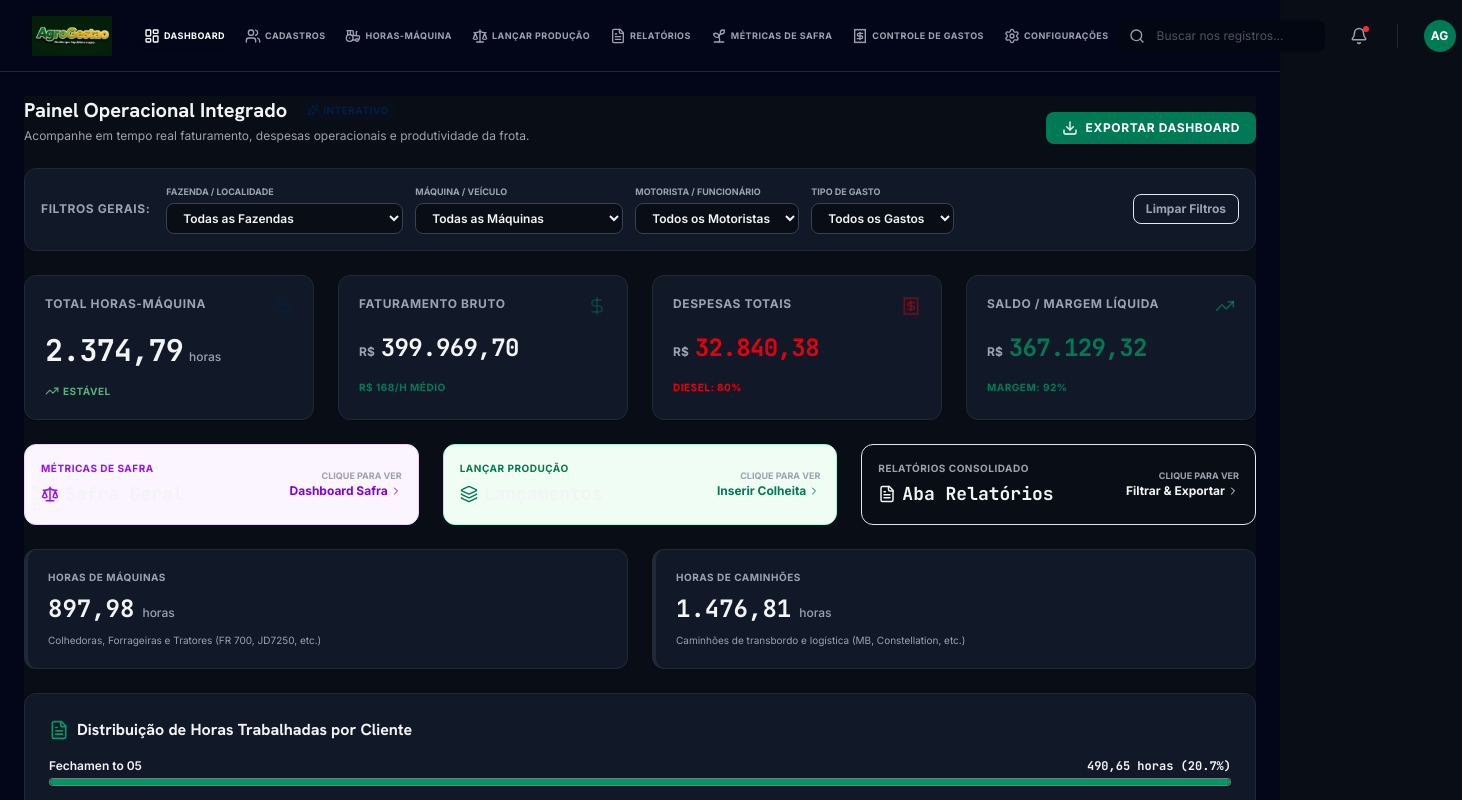
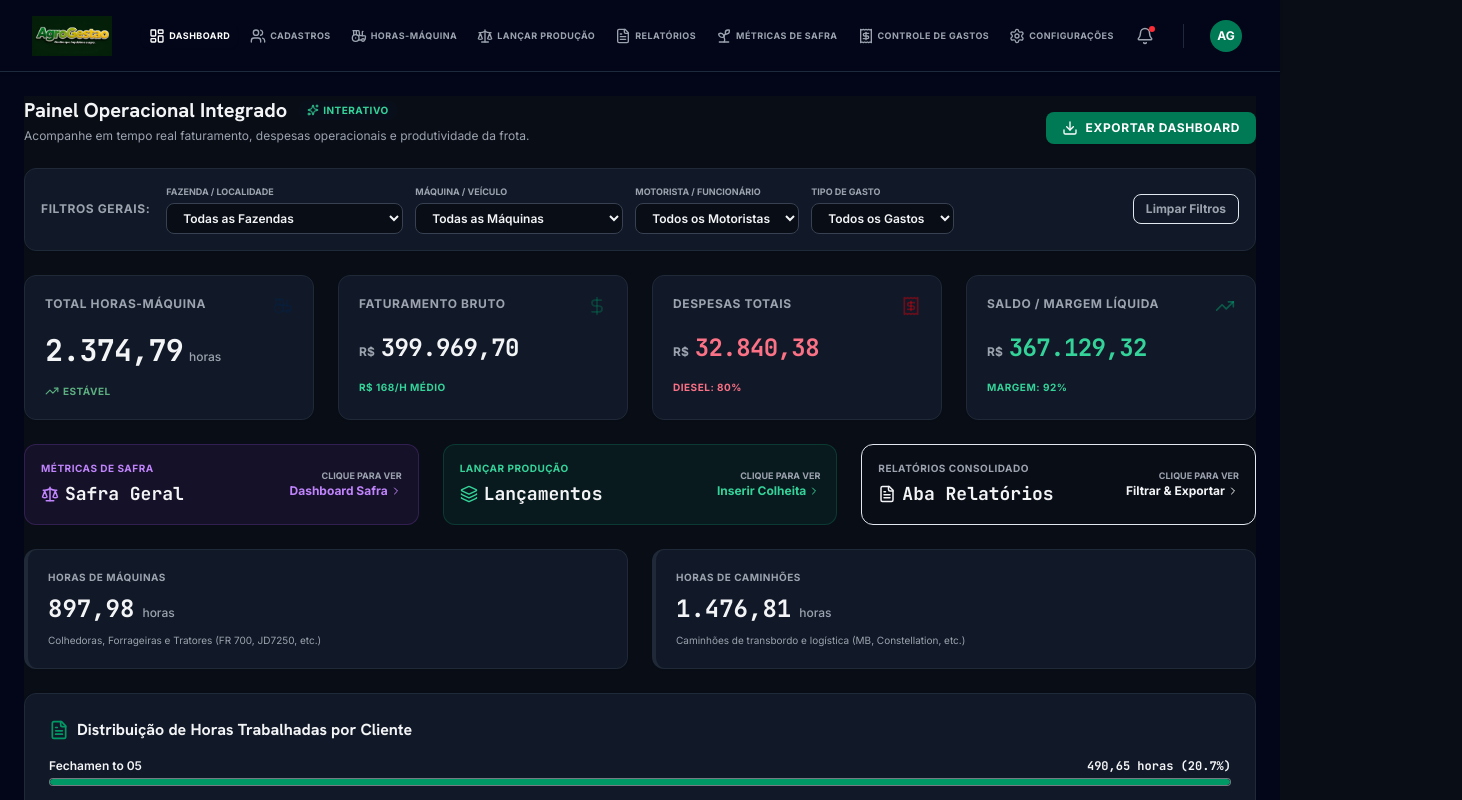
Before and after one commit to scariotagrogestao-web/agrogestao, a React (Vite) app: page / in a window 1280 px wide. Shown: the top 800 px of the page, 1462 px wide, since content can reach past the window. Built offline with nearby package versions, Linux system fonts and the light colour scheme.

Commit message:
style: corrige contraste dos dashboards e graficos no tema escuro

```diff
--- a/preview.html
+++ b/preview.html
@@ -1557,7 +1557,7 @@ function renderSafraDashboard() {
                   <span>🌾 ${item.name} (${item.culture})</span>
                   <span style="font-family:monospace">${fmtNum(item.toneladas)} t (${percent.toFixed(1)}%)</span>
                 </div>
-                <div style="background:#e2e8f0; height:18px; border-radius:30px; overflow:hidden;">
+                <div style="background:var(--border); height:18px; border-radius:30px; overflow:hidden;">
                   <div style="background:${colors[idx % colors.length]}; width:${barWidth}%; height:100%; border-radius:30px;"></div>
                 </div>
               </div>
--- a/preview_template.html
+++ b/preview_template.html
@@ -1557,7 +1557,7 @@ function renderSafraDashboard() {
                   <span>🌾 ${item.name} (${item.culture})</span>
                   <span style="font-family:monospace">${fmtNum(item.toneladas)} t (${percent.toFixed(1)}%)</span>
                 </div>
-                <div style="background:#e2e8f0; height:18px; border-radius:30px; overflow:hidden;">
+                <div style="background:var(--border); height:18px; border-radius:30px; overflow:hidden;">
                   <div style="background:${colors[idx % colors.length]}; width:${barWidth}%; height:100%; border-radius:30px;"></div>
                 </div>
               </div>
--- a/src/components/Header.tsx
+++ b/src/components/Header.tsx
@@ -62,17 +62,7 @@ export default function Header({
 
       {/* Right User Actions & Search */}
       <div className="flex items-center gap-4">
-        {/* Search */}
-        <div className="relative focus-within:ring-2 focus-within:ring-emerald-700/20 rounded-lg transition-all duration-200">
-          <Search className="absolute left-3 top-1/2 -translate-y-1/2 text-slate-400 w-4 h-4" />
-          <input
-            type="text"
-            value={searchQuery}
-            onChange={(e) => onSearchChange(e.target.value)}
-            placeholder={placeholder}
-            className="pl-10 pr-4 py-2 bg-slate-900 border-none rounded-lg text-xs font-sans w-52 focus:outline-none placeholder:text-slate-500 text-slate-100"
-          />
-        </div>
+
 
         {/* Action icons */}
         <button
--- a/src/index.css
+++ b/src/index.css
@@ -63,3 +63,33 @@ tbody tr:nth-child(odd) {
 .text-slate-500, .text-slate-400 {
   color: #9ca3af !important;
 }
+
+/* Custom dashboard colors override */
+.text-\[\#002046\], .text-emerald-800, .text-emerald-700 {
+  color: #34d399 !important;
+}
+.text-purple-600, .text-purple-700 {
+  color: #c084fc !important;
+}
+.text-red-600, .text-red-700 {
+  color: #fb7185 !important;
+}
+
+.bg-\[\#faf5ff\], div[class*="bg-[#faf5ff]"] {
+  background-color: rgba(168, 85, 247, 0.08) !important;
+  border-color: rgba(168, 85, 247, 0.2) !important;
+}
+.bg-\[\#f0fdf4\], div[class*="bg-[#f0fdf4]"] {
+  background-color: rgba(16, 185, 129, 0.08) !important;
+  border-color: rgba(16, 185, 129, 0.2) !important;
+}
+
+/* Cartesian grid and tooltip styles */
+.recharts-cartesian-grid-horizontal line, .recharts-cartesian-grid-vertical line {
+  stroke: #1f2937 !important;
+}
+.recharts-tooltip-wrapper .recharts-default-tooltip {
+  background-color: #0b0f19 !important;
+  border-color: #1f2937 !important;
+  color: #f3f4f6 !important;
+}
```
